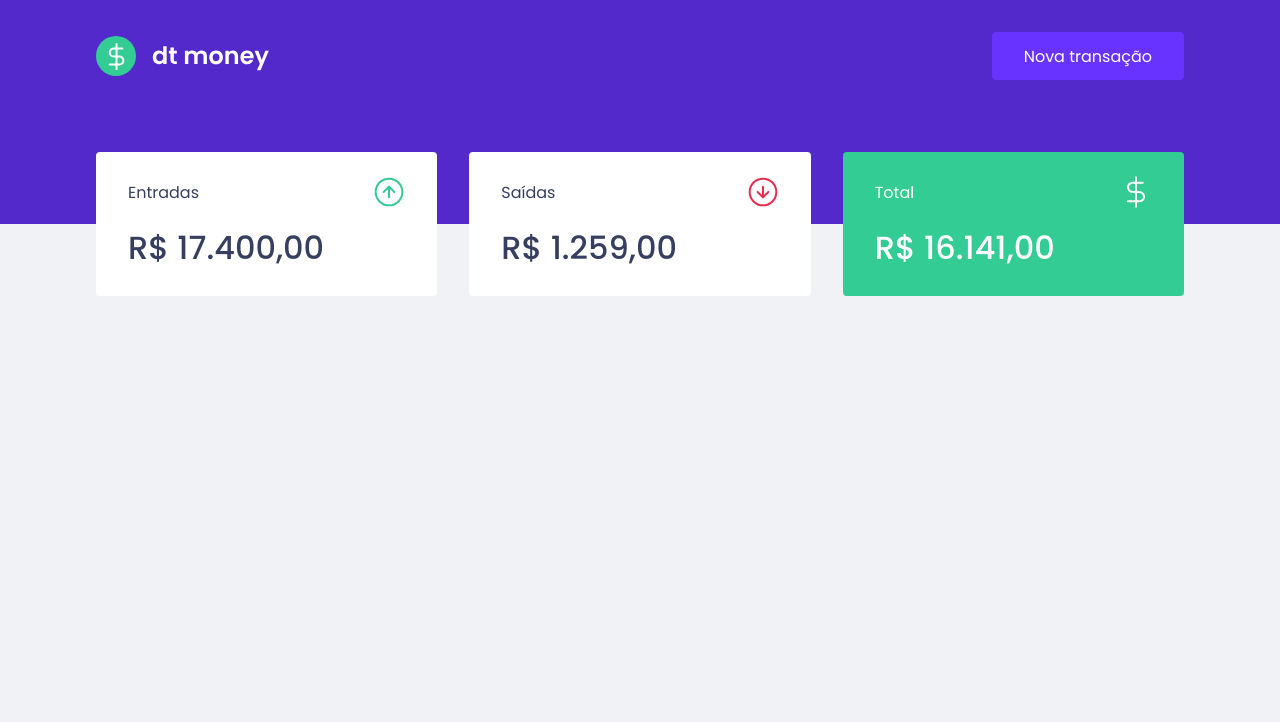
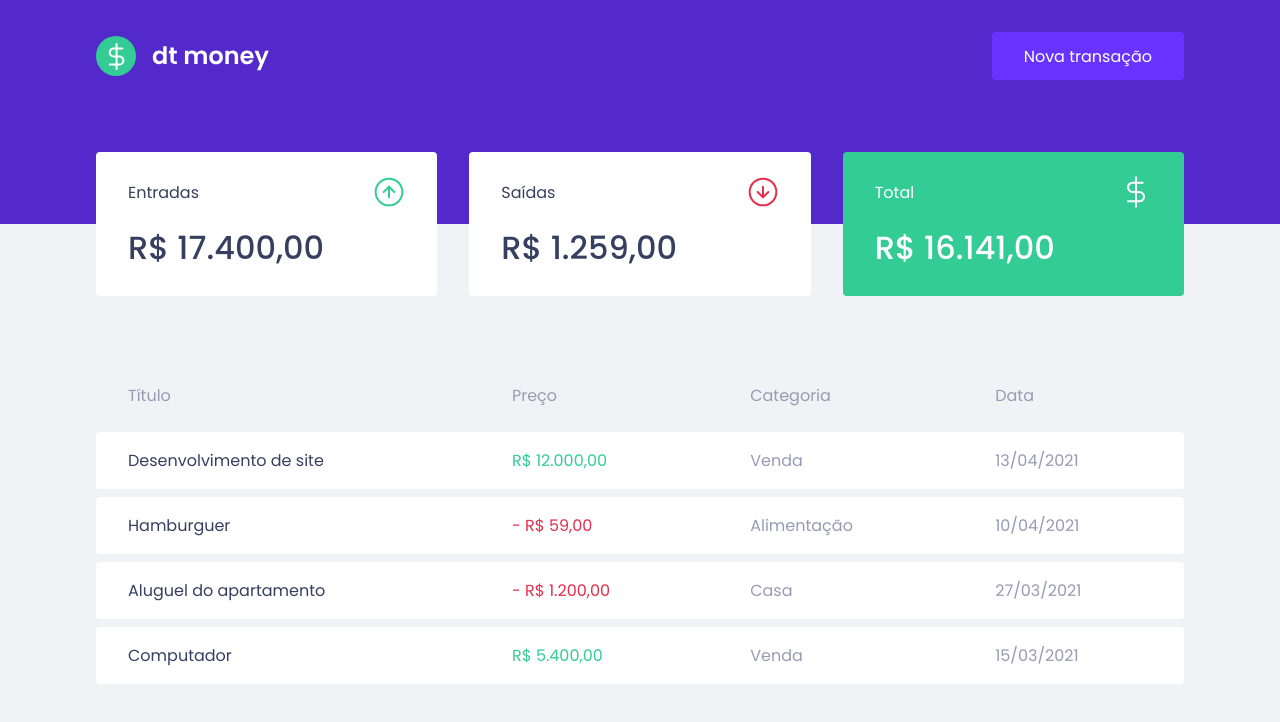
Before and after one commit to JoaoVSouto/ignite-react, a React (Create React App) app in the folder dt-money/: page / in a window 1280 px wide. Shown: the top 722 px of the page. Built offline with nearby package versions, Linux system fonts and the light colour scheme; the HTML template or start-up script is replaced by a standard one.

Commit message:
Create and style transactions table component

```diff
--- a/dt-money/src/components/Dashboard/index.tsx
+++ b/dt-money/src/components/Dashboard/index.tsx
@@ -1,4 +1,5 @@
 import Summary from '../Summary';
+import TransactionsTable from '../TransactionsTable';
 
 import * as S from './styles';
 
@@ -6,6 +7,7 @@
   return (
     <S.Container>
       <Summary />
+      <TransactionsTable />
     </S.Container>
   );
 }
--- /dev/null
+++ b/dt-money/src/components/TransactionsTable/index.tsx
@@ -0,0 +1,45 @@
+import * as S from './styles';
+
+export default function TransactionsTable() {
+  return (
+    <S.Container>
+      <table>
+        <thead>
+          <tr>
+            <th>Título</th>
+            <th>Preço</th>
+            <th>Categoria</th>
+            <th>Data</th>
+          </tr>
+        </thead>
+
+        <tbody>
+          <tr>
+            <td className="title">Desenvolvimento de site</td>
+            <td className="deposit">R$ 12.000,00</td>
+            <td>Venda</td>
+            <td>13/04/2021</td>
+          </tr>
+          <tr>
+            <td className="title">Hamburguer</td>
+            <td className="withdraw">- R$ 59,00</td>
+            <td>Alimentação</td>
+            <td>10/04/2021</td>
+          </tr>
+          <tr>
+            <td className="title">Aluguel do apartamento</td>
+            <td className="withdraw">- R$ 1.200,00</td>
+            <td>Casa</td>
+            <td>27/03/2021</td>
+          </tr>
+          <tr>
+            <td className="title">Computador</td>
+            <td className="deposit">R$ 5.400,00</td>
+            <td>Venda</td>
+            <td>15/03/2021</td>
+          </tr>
+        </tbody>
+      </table>
+    </S.Container>
+  );
+}
--- /dev/null
+++ b/dt-money/src/components/TransactionsTable/styles.ts
@@ -0,0 +1,50 @@
+import styled from 'styled-components';
+
+export const Container = styled.div`
+  margin-top: 4rem;
+
+  table {
+    width: 100%;
+    border-spacing: 0 0.5rem;
+
+    th,
+    td {
+      padding: 1rem 2rem;
+    }
+
+    th {
+      color: var(--text-body);
+      font-weight: 400;
+      text-align: left;
+      line-height: 1.5rem;
+    }
+
+    td {
+      border: 0;
+      background-color: var(--shape);
+      color: var(--text-body);
+
+      &:first-child {
+        border-top-left-radius: 4px;
+        border-bottom-left-radius: 4px;
+      }
+
+      &:last-child {
+        border-top-right-radius: 4px;
+        border-bottom-right-radius: 4px;
+      }
+    }
+
+    td.title {
+      color: var(--text-title);
+    }
+
+    td.deposit {
+      color: var(--green);
+    }
+
+    td.withdraw {
+      color: var(--red);
+    }
+  }
+`;
```
